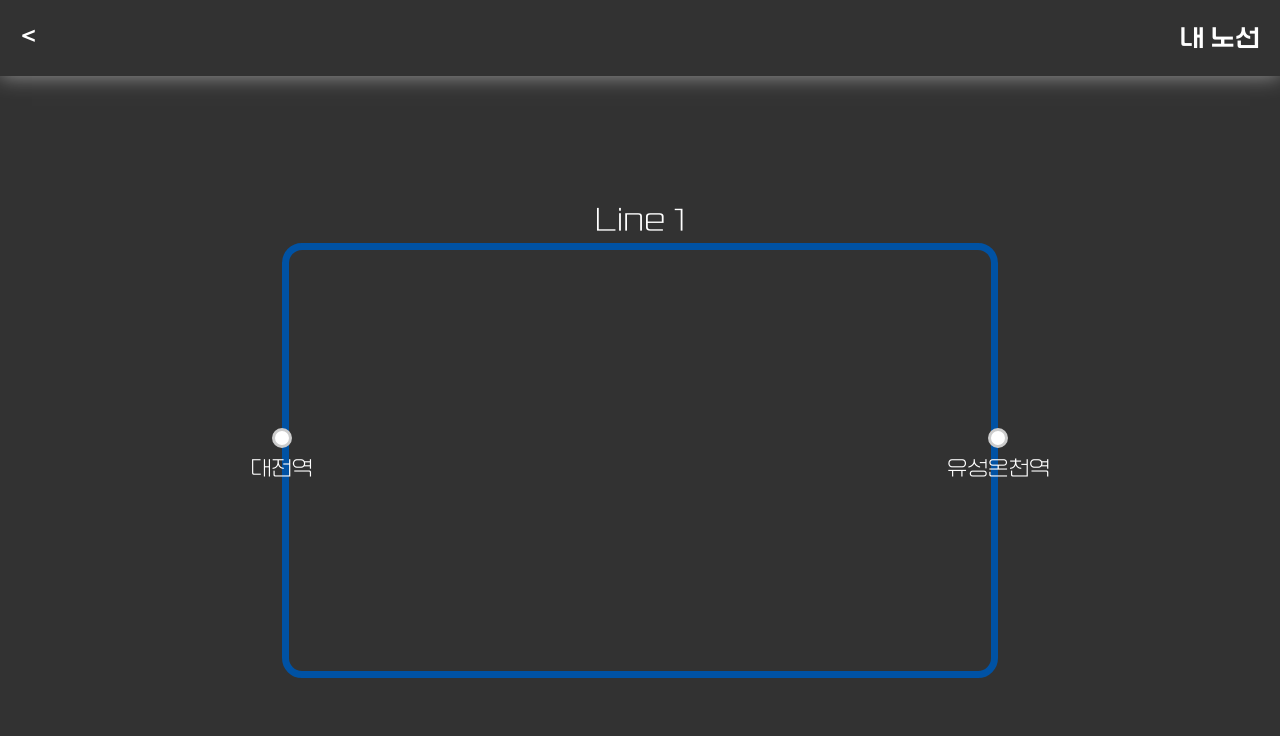
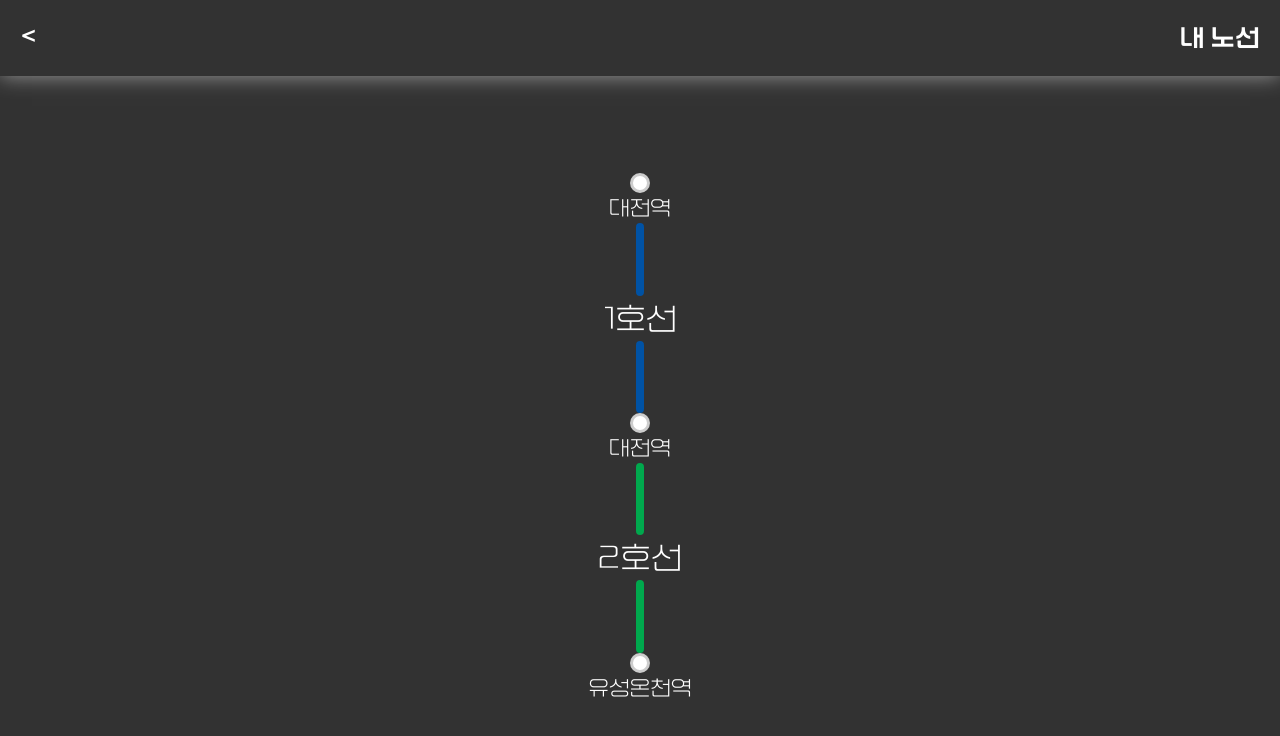
Before and after one commit to flow4camp/flow4-front, a React (Create React App) app: page /edit-metroline in a window 1280 px wide. Shown: the top 736 px of the page. Built offline with nearby package versions, Linux system fonts and the light colour scheme.

Commit message:
feat: 노선 환승 가능하게 수정

```diff
--- a/src/pages/EditMetroLine.tsx
+++ b/src/pages/EditMetroLine.tsx
@@ -20,71 +20,72 @@ import { useState, useEffect } from "react";
 
 function EditMetroLine() {
   const theme = useTheme();
-  const [selectedLine, setSelectedLine] = useState("Line 1");
+  const [firstSelectedLine, setFirstSelectedLine] = useState("1호선");
+  const [secondSelectedLine, setSecondSelectedLine] = useState("2호선");
   const [isModalOpen, setIsModalOpen] = useState(false);
-  const [borderColor, setBorderColor] = useState(theme.colors.line_1_color);
+  const [isSecondLine, setIsSecondLine] = useState(false);
+  const [firstBorderColor, setFirstBorderColor] = useState(
+    theme.colors.line_1_color
+  );
+  const [secondBorderColor, setSecondBorderColor] = useState(
+    theme.colors.line_2_color
+  );
 
-  const handleLineClick = () => {
+  const handleLineClick = (isSecondLine: boolean) => {
     setIsModalOpen(true);
+    setIsSecondLine(isSecondLine);
   };
 
   const handleCloseModal = () => {
     setIsModalOpen(false);
   };
 
+  const getLineColor = (line: string) => {
+    switch (line) {
+      case "1호선":
+        return theme.colors.line_1_color;
+      case "2호선":
+        return theme.colors.line_2_color;
+      case "3호선":
+        return theme.colors.line_3_color;
+      case "4호선":
+        return theme.colors.line_4_color;
+      case "5호선":
+        return theme.colors.line_5_color;
+      case "6호선":
+        return theme.colors.line_6_color;
+      case "7호선":
+        return theme.colors.line_7_color;
+      case "8호선":
+        return theme.colors.line_8_color;
+      case "9호선":
+        return theme.colors.line_9_color;
+      default:
+        return theme.colors.line_1_color;
+    }
+  };
   const handleLineSelection = (line: string) => {
-    setSelectedLine(line);
+    if (isSecondLine) {
+      setSecondSelectedLine(line);
+      setSecondBorderColor(getLineColor(line));
+    } else {
+      setFirstSelectedLine(line);
+      setFirstBorderColor(getLineColor(line));
+    }
     setIsModalOpen(false);
-
-    switch (line) {
-      case "Line 1":
-        setBorderColor(theme.colors.line_1_color);
-        break;
-      case "Line 2":
-        setBorderColor(theme.colors.line_2_color);
-        break;
-      case "Line 3":
-        setBorderColor(theme.colors.line_3_color);
-        break;
-      case "Line 4":
-        setBorderColor(theme.colors.line_4_color);
-        break;
-      case "Line 5":
-        setBorderColor(theme.colors.line_5_color);
-        break;
-      case "Line 6":
-        setBorderColor(theme.colors.line_6_color);
-        break;
-      case "Line 7":
-        setBorderColor(theme.colors.line_7_color);
-        break;
-      case "Line 8":
-        setBorderColor(theme.colors.line_8_color);
-        break;
-      case "Line 9":
-        setBorderColor(theme.colors.line_9_color);
-        break;
-      default:
-        setBorderColor(theme.colors.line_1_color);
-        break;
-    }
   };
 
   const metroLineOptions = [
-    "Line 1",
-    "Line 2",
-    "Line 3",
-    "Line 4",
-    "Line 5",
-    "Line 6",
-    "Line 7",
-    "Line 8",
-    "Line 9",
+    "1호선",
+    "2호선",
+    "3호선",
+    "4호선",
+    "5호선",
+    "6호선",
+    "7호선",
+    "8호선",
+    "9호선",
   ];
-
-  useEffect(() => {
-    setBorderColor(selectedLine);
-  });
 
   return (
     <Flex
@@ -129,35 +130,11 @@ function EditMetroLine() {
             borderRadius: "0px",
             height: "100%",
             width: "80%",
-            position: "relative",
           }}
         >
-          <Text
-            style={{
-              fontFamily: "Font-title-light",
-              color: "white",
-              fontSize: "30px",
-            }}
-            onClick={handleLineClick}
-          >
-            {selectedLine}
-          </Text>
-          <Box
-            style={{
-              width: "70%",
-              height: "60%",
-              border: `7px solid ${borderColor}`,
-              borderRadius: "20px",
-              position: "relative",
-            }}
-          ></Box>
-
+          {/* 첫번째 역 */}
           <div
             style={{
-              position: "absolute",
-              top: "50%",
-              left: "15%",
-              transform: "translate(-50%, -50%)",
               width: "20px",
               height: "20px",
               borderRadius: "50%",
@@ -167,10 +144,6 @@ function EditMetroLine() {
           ></div>
           <Text
             style={{
-              position: "absolute",
-              top: "50%",
-              left: "15%",
-              transform: "translate(-50%, 50%)",
               fontFamily: "Font-title-light",
               color: "white",
               fontSize: "20px",
@@ -178,12 +151,36 @@ function EditMetroLine() {
           >
             대전역
           </Text>
+          {/* 첫번째 노선선 */}
+          <Box
+            style={{
+              width: "0",
+              height: "10%",
+              border: `4px solid ${firstBorderColor}`,
+              borderRadius: "20px",
+            }}
+          ></Box>
+          <Text
+            style={{
+              fontFamily: "Font-title-light",
+              color: "white",
+              fontSize: "30px",
+            }}
+            onClick={() => handleLineClick(false)}
+          >
+            {firstSelectedLine}
+          </Text>
+          <Box
+            style={{
+              width: "0",
+              height: "10%",
+              border: `4px solid ${firstBorderColor}`,
+              borderRadius: "20px",
+            }}
+          ></Box>
+          {/* 두번째 역 */}
           <div
             style={{
-              position: "absolute",
-              top: "50%",
-              right: "15%",
-              transform: "translate(50%, -50%)",
               width: "20px",
               height: "20px",
               borderRadius: "50%",
@@ -193,10 +190,52 @@ function EditMetroLine() {
           ></div>
           <Text
             style={{
-              position: "absolute",
-              top: "50%",
-              right: "15%",
-              transform: "translate(50%, 50%)",
+              fontFamily: "Font-title-light",
+              color: "white",
+              fontSize: "20px",
+            }}
+          >
+            대전역
+          </Text>
+          {/* 두번쨰 노선 */}
+          <Box
+            style={{
+              width: "0",
+              height: "10%",
+              border: `4px solid ${secondBorderColor}`,
+              borderRadius: "20px",
+            }}
+          ></Box>
+          <Text
+            style={{
+              fontFamily: "Font-title-light",
+              color: "white",
+              fontSize: "30px",
+            }}
+            onClick={() => handleLineClick(true)}
+          >
+            {secondSelectedLine}
+          </Text>
+          <Box
+            style={{
+              width: "0",
+              height: "10%",
+              border: `4px solid ${secondBorderColor}`,
+              borderRadius: "20px",
+            }}
+          ></Box>
+          {/* 마지막 도착역 */}
+          <div
+            style={{
+              width: "20px",
+              height: "20px",
+              borderRadius: "50%",
+              backgroundColor: "white",
+              border: "3px solid #ccc",
+            }}
+          ></div>
+          <Text
+            style={{
               fontFamily: "Font-title-light",
               color: "white",
               fontSize: "20px",
```
